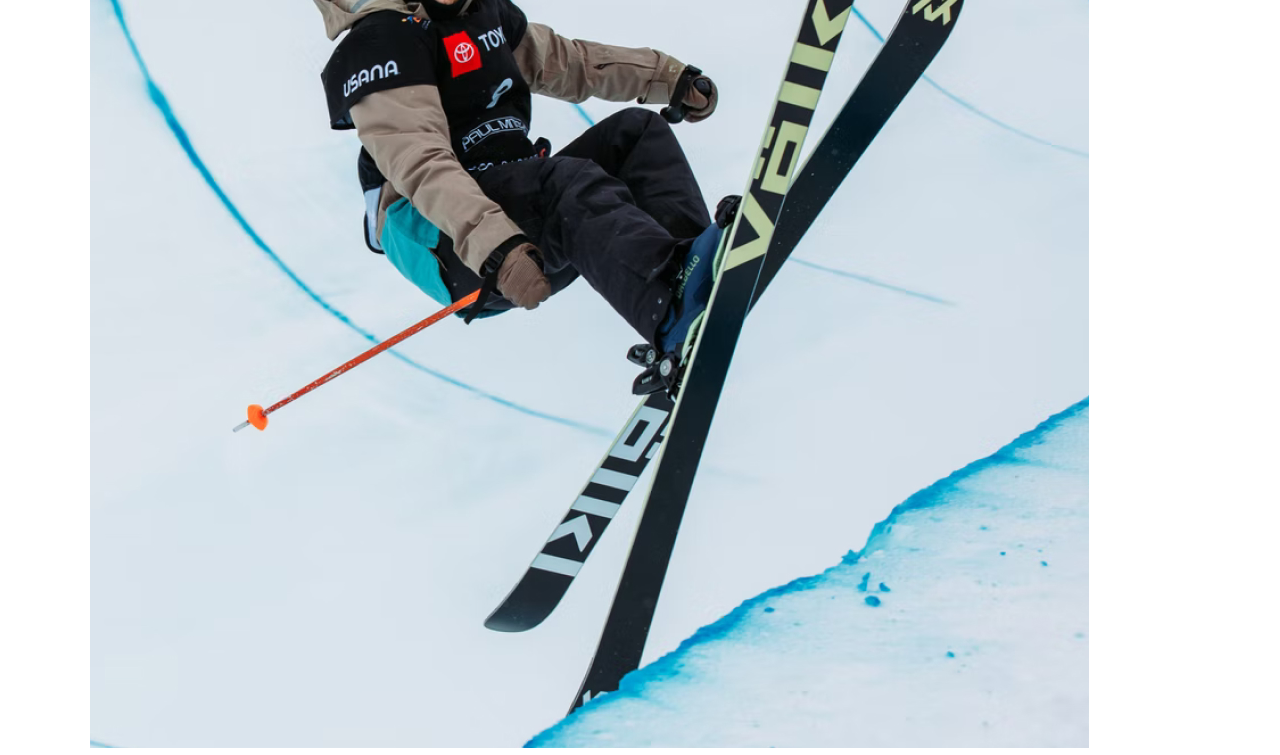
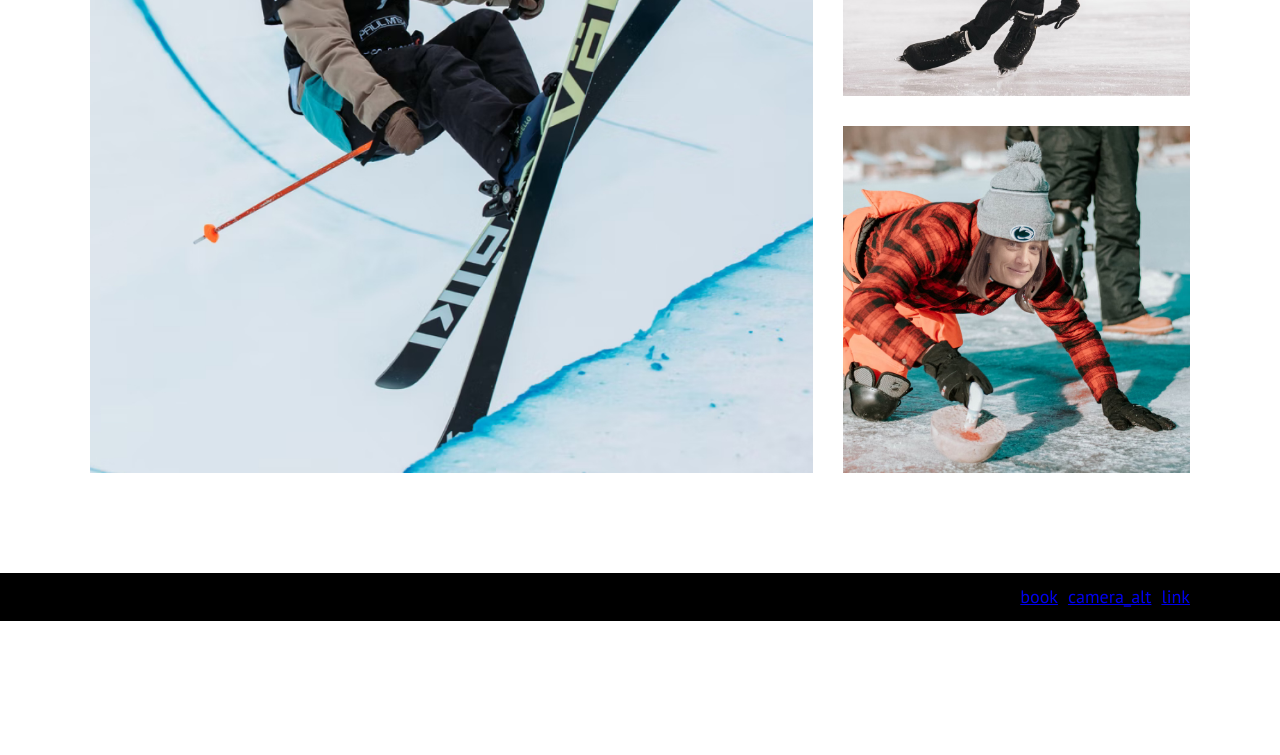
Before and after one commit to JadeParadis/Tim-Canada, a plain HTML site: page sem5-lab-etudiant/index.html in a window 1280 px wide. Shown: the part 1380-2135 px from the top of the page. After the commit the page ends 2001 px from the top, so only its background shows below. Drawn offline with nearby package versions, Linux system fonts and the light colour scheme.

Commit message:
modifier html et fini

```diff
--- a/sem5-lab-etudiant/css/styles.css
+++ b/sem5-lab-etudiant/css/styles.css
@@ -61,7 +61,7 @@
     justify-content: center;
     align-items: center;
     gap: 20px;
-    font : 700 40px "Nunito", sans-serif;
+    font: 700 40px "Nunito", sans-serif;
     text-decoration: none;
     color: #444;
 }
@@ -84,7 +84,7 @@
 /* ===== Numéro 3d ===== */
 
 .menu a {
-    font : bold 1.14rem 'PT Sans', sans-serif;
+    font: bold 1.14rem 'PT Sans', sans-serif;
     color: #000;
     padding-top: 5px;
     padding-left: 10px;
@@ -144,6 +144,11 @@
     color: #F2545B;
 }
 
+/* ===== Numéro 5c ===== */
+
+.athletes {
+    padding: 100px 0px;
+}
 
 /* ===== Numéro 5a ===== */
 
@@ -161,57 +166,61 @@
 }
 
 
-/* ===== Numéro 5c ===== */
 
-.athletes {
-    padding: 100px 0px;
-}
 
 
 
 /* ===== Numéro 5d ===== */
 .athletes-photos {
-
+    display: grid;
+    grid-template-columns: 1fr 1fr 1fr;
+    gap: 30px;
 }
 
 /* ===== Numéro 5e ===== */
 .athletes-photos img {
-
+    max-width: 100%;
 }
 
 /* ===== Numéro 5f ===== */
 .athlete1 {
-
+    grid-column: span 2;
+    grid-row: span 2;
 }
 
 
 /* ===== Numéro 6a ===== */
 footer {
+    background: #000;
+
+
 
 }
 
 footer .wrapper {
+    padding: 10px 0px;
+    display: flex;
+    justify-content: flex-end;
+}
+
+/* ===== Numéro 6b ===== */
+
+.menu-social {
+    display: flex;
+    justify-content: flex-end;
+    margin: 0;
+    padding: 0;
+    list-style: none;
+    text-decoration: none;
+    gap: 10px;
 
 }
 
-/* ===== Numéro 6b ===== */
-/*
-.menu-social {
-    margin: 0;
-
-    padding-left: 0;
-    padding-right: 0;
-    padding-top: 0;
-    padding-bottom: 0;
-}
-*/
 
 
 /* ===== Numéro 6c ===== */
 
-footer .wrapper .menu-social a {
-
-}
+footer .wrapper .menu-social a {}
 
 /* ===== Numéro 6d ===== */
 /*
--- a/sem5-lab-etudiant/index.html
+++ b/sem5-lab-etudiant/index.html
@@ -1,11 +1,17 @@
 <!DOCTYPE html>
 <html lang="fr">
+
 <head>
+
+    <meta charset="UTF-8">
+    <title>tim canada</title>
+
 <link rel="preconnect" href="https://fonts.googleapis.com">
     <link rel="preconnect" href="https://fonts.gstatic.com" crossorigin>
-  <link href="https://fonts.googleapis.com/css2?family=Nunito:ital,wght@0,200..1000;1,200..1000&family=PT+Sans:ital,wght@0,400;0,700;1,400;1,700&display=swap" rel="stylesheet">
-    <meta charset="UTF-8">
-    <title>tim canada</title>
+    <link
+        href="https://fonts.googleapis.com/css2?family=Nunito:ital,wght@0,200..1000;1,200..1000&family=PT+Sans:ital,wght@0,400;0,700;1,400;1,700&display=swap"
+        rel="stylesheet">
+
 
     <link rel="stylesheet" href="css/normalize.css">
     <link rel="stylesheet" href="css/styles.css">
@@ -13,6 +19,7 @@
 
 
 </head>
+
 <body>
     <header>
         <div class="wrapper">
@@ -43,7 +50,8 @@
         <div class="wrapper">
             <div class="contenu">
                 <h1>La crème de la crème</h1>
-    <p>Votre rêve de p’tit cul est sur le point de se réaliser. Vous avez toujours rêvé de vous envoyer en l’air autant
+                <p>Votre rêve de p’tit cul est sur le point de se réaliser. Vous avez toujours rêvé de vous envoyer en
+                    l’air autant
                     sur les internets que sur une rampe glacée. Saississez votre chance dès aujourd’hui.</p>
             </div>
         </div>
@@ -52,12 +60,18 @@
     <section class="athletes">
         <div class="wrapper">
             <h2>Nos athlètes</h2>
-        <p>Nos athlètes sont parmi les meilleurs de leur génération. Sans aucun ajout d’hormones de croissances, ils perfoment toujours à leur maximum. Lorem ipsum dolor sit amet, consectetur adipiscing elit. Praesent quis tincidunt dolor. Integer non rutrum urna. Pellentesque quis dolor quis nisl suscipit condimentum quis in lacus. Morbi et molestie velit. Nam vestibulum porta nisi ac hendrerit. Vestibulum magna tortor, tempor sed scelerisque quis, vulputate nec dui. Morbi rhoncus, metus et pretium finibus, velit ex vehicula tellus, et cursus ligula arcu et lorem.</p>
+            <p>Nos athlètes sont parmi les meilleurs de leur génération. Sans aucun ajout d’hormones de croissances, ils
+                perfoment toujours à leur maximum. Lorem ipsum dolor sit amet, consectetur adipiscing elit. Praesent
+                quis tincidunt dolor. Integer non rutrum urna. Pellentesque quis dolor quis nisl suscipit condimentum
+                quis in lacus. Morbi et molestie velit. Nam vestibulum porta nisi ac hendrerit. Vestibulum magna tortor,
+                tempor sed scelerisque quis, vulputate nec dui. Morbi rhoncus, metus et pretium finibus, velit ex
+                vehicula tellus, et cursus ligula arcu et lorem.</p>
 
-
-        <img src="images/athlete1.jpg" alt="Champion de demi-lune en ski acrobatique">
+            <div class="athletes-photos">
+                <img class="athlete1" src="images/athlete1.jpg" alt="Champion de demi-lune en ski acrobatique">
                 <img src="images/athlete2.jpg" alt="Champion de patinage artistique masculin">
                 <img src="images/athlete3.jpg" alt="Championne de curling sur l'étang dans sa cours">
+
 
             </div>
     </section>
@@ -77,4 +91,5 @@
         </div>
     </footer>
 </body>
+
 </html>
```
Lines whose indentation alone changed are shown as unchanged.
